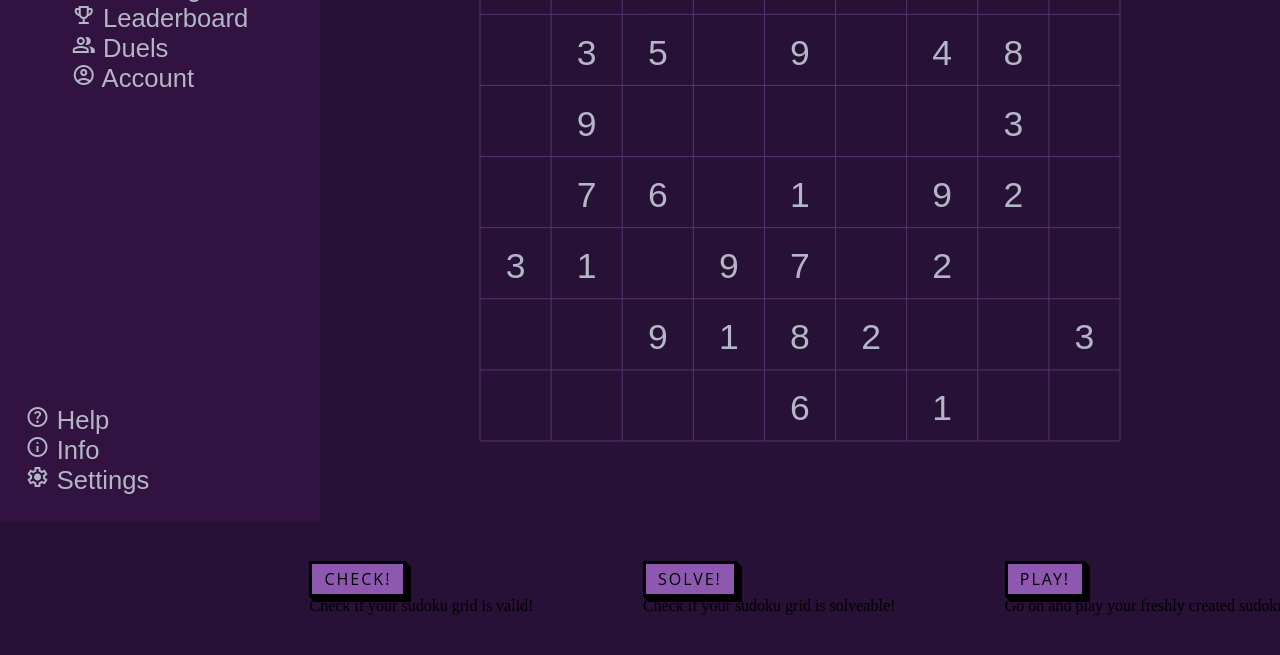
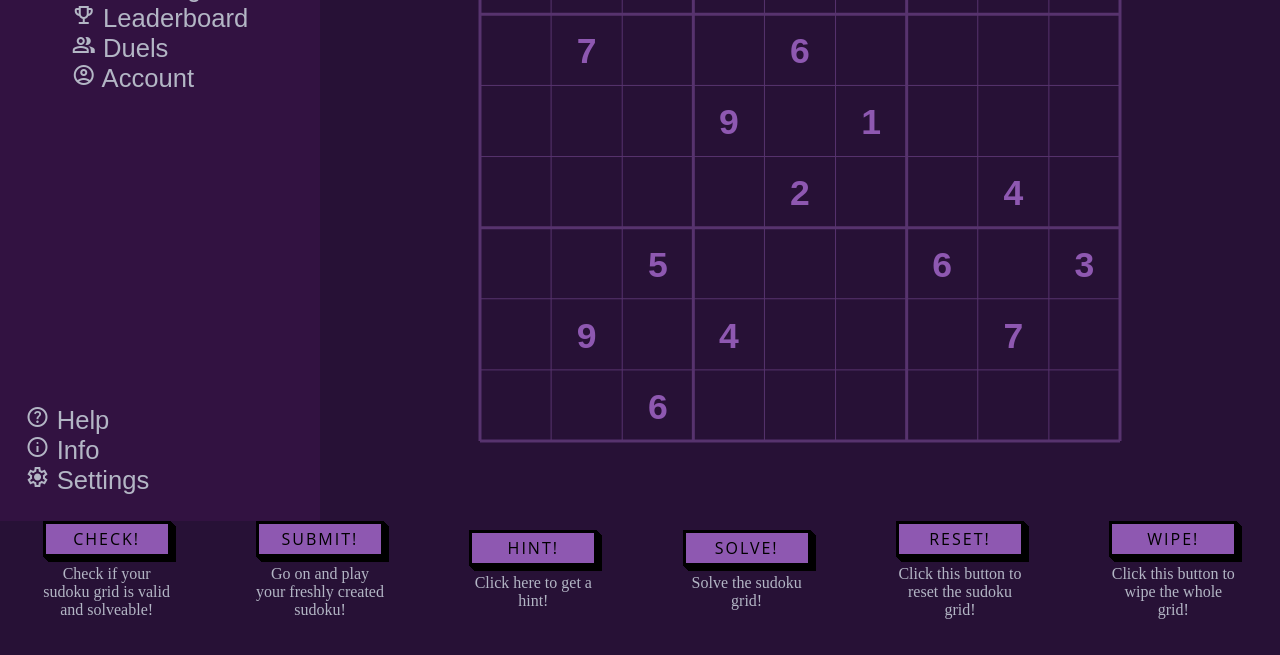
Before and after one commit to FishKnuckles/zavrsni-new, a plain HTML site: page kod/play.html in a window 1280 px wide. Shown: the part 279-934 px from the top of the page. After the commit the page ends 898 px from the top, so only its background shows below. Drawn offline with nearby package versions, Linux system fonts and the light colour scheme; a web font is replaced by a local one.

Commit message:
Add files via upload

```diff
--- a/kod/play.html
+++ b/kod/play.html
@@ -15,17 +15,29 @@
         </div>
 
         <div id="buttons-div">
-            <div id="check-div">
+                        <div id="check-div">
                 <button class="button-54" role="button" id="check" onclick="check()">Check!</button>
-                <p>Check if your sudoku grid is valid!</p>
+                <p>Check if your sudoku grid is valid and solveable!</p>
+            </div>
+            <div id="play-div">
+                <button class="button-54" role="button" id="play" onclick="play()">Submit!</button>
+                <p>Go on and play your freshly created sudoku!</p>
+            </div>
+            <div id="help-div">
+                <button class="button-54" role="button" id="help" onclick="hint()">Hint!</button>
+                <p>Click here to get a hint!</p>
             </div>
             <div id="solve-div">
                 <button class="button-54" role="button" id="solve" onclick="solve()">Solve!</button>
-                <p>Check if your sudoku grid is solveable!</p>
+                <p>Solve the sudoku grid!</p>
             </div>
-            <div id="play-div">
-                <button class="button-54" role="button" id="play" onclick="play()">Play!</button>
-                <p>Go on and play your freshly created sudoku!</p>
+            <div id="reset-div">
+                <button class="button-54" role="button" id="reset" onclick="reset()">Reset!</button>
+                <p>Click this button to reset the sudoku grid!</p>
+            </div>
+            <div id="wipe-div">
+                <button class="button-54" role="button" id="wipe" onclick="wipe()">Wipe!</button>
+                <p>Click this button to wipe the whole grid!</p>
             </div>
         </div>
     </div>
--- a/kod/play.js
+++ b/kod/play.js
@@ -2,37 +2,37 @@ let canvas = document.getElementById("canvas");
 let ctx = canvas.getContext("2d");
 
 let originalGrid = [
-  ["0", "0", "4", "0", "5", "0", "0", "0", "0"],
-  ["9", "0", "0", "7", "3", "4", "6", "0", "0"],
-  ["0", "0", "3", "0", "2", "1", "0", "4", "9"],
-  ["0", "3", "5", "0", "9", "0", "4", "8", "0"],
-  ["0", "9", "0", "0", "0", "0", "0", "3", "0"],
-  ["0", "7", "6", "0", "1", "0", "9", "2", "0"],
-  ["3", "1", "0", "9", "7", "0", "2", "0", "0"],
-  ["0", "0", "9", "1", "8", "2", "0", "0", "3"],
-  ["0", "0", "0", "0", "6", "0", "1", "0", "0"],
+    ["0", "0", "0", "0", "0", "0", "2", "0", "0"],
+    ["0", "8", "0", "0", "0", "7", "0", "9", "0"],
+    ["6", "0", "2", "0", "0", "0", "5", "0", "0"],
+    ["0", "7", "0", "0", "6", "0", "0", "0", "0"],
+    ["0", "0", "0", "9", "0", "1", "0", "0", "0"],
+    ["0", "0", "0", "0", "2", "0", "0", "4", "0"],
+    ["0", "0", "5", "0", "0", "0", "6", "0", "3"],
+    ["0", "9", "0", "4", "0", "0", "0", "7", "0"],
+    ["0", "0", "6", "0", "0", "0", "0", "0", "0"]
   ];
 let grid = [
-  ["0", "0", "4", "0", "5", "0", "0", "0", "0"],
-  ["9", "0", "0", "7", "3", "4", "6", "0", "0"],
-  ["0", "0", "3", "0", "2", "1", "0", "4", "9"],
-  ["0", "3", "5", "0", "9", "0", "4", "8", "0"],
-  ["0", "9", "0", "0", "0", "0", "0", "3", "0"],
-  ["0", "7", "6", "0", "1", "0", "9", "2", "0"],
-  ["3", "1", "0", "9", "7", "0", "2", "0", "0"],
-  ["0", "0", "9", "1", "8", "2", "0", "0", "3"],
-  ["0", "0", "0", "0", "6", "0", "1", "0", "0"],
+    ["0", "0", "0", "0", "0", "0", "0", "0", "0"],
+    ["0", "0", "0", "0", "0", "0", "0", "0", "0"],
+    ["0", "0", "0", "0", "0", "0", "0", "0", "0"],
+    ["0", "0", "0", "0", "0", "0", "0", "0", "0"],
+    ["0", "0", "0", "0", "0", "0", "0", "0", "0"],
+    ["0", "0", "0", "0", "0", "0", "0", "0", "0"],
+    ["0", "0", "0", "0", "0", "0", "0", "0", "0"],
+    ["0", "0", "0", "0", "0", "0", "0", "0", "0"],
+    ["0", "0", "0", "0", "0", "0", "0", "0", "0"]
 ];
 let solutionGrid = [
-  ["0", "0", "4", "0", "5", "0", "0", "0", "0"],
-  ["9", "0", "0", "7", "3", "4", "6", "0", "0"],
-  ["0", "0", "3", "0", "2", "1", "0", "4", "9"],
-  ["0", "3", "5", "0", "9", "0", "4", "8", "0"],
-  ["0", "9", "0", "0", "0", "0", "0", "3", "0"],
-  ["0", "7", "6", "0", "1", "0", "9", "2", "0"],
-  ["3", "1", "0", "9", "7", "0", "2", "0", "0"],
-  ["0", "0", "9", "1", "8", "2", "0", "0", "3"],
-  ["0", "0", "0", "0", "6", "0", "1", "0", "0"],
+    ["0", "0", "0", "0", "0", "0", "0", "0", "0"],
+    ["0", "0", "0", "0", "0", "0", "0", "0", "0"],
+    ["0", "0", "0", "0", "0", "0", "0", "0", "0"],
+    ["0", "0", "0", "0", "0", "0", "0", "0", "0"],
+    ["0", "0", "0", "0", "0", "0", "0", "0", "0"],
+    ["0", "0", "0", "0", "0", "0", "0", "0", "0"],
+    ["0", "0", "0", "0", "0", "0", "0", "0", "0"],
+    ["0", "0", "0", "0", "0", "0", "0", "0", "0"],
+    ["0", "0", "0", "0", "0", "0", "0", "0", "0"]
 ];
 
 let gridSize;
@@ -41,61 +41,93 @@ let xOffset;
 let yOffset;
 let canvasOffset;
 let selectedCell = [-1, -1];
+
 function Draw() {
     parent_bb = canvas.parentElement.getBoundingClientRect();
-  canvas_bb = canvas.getBoundingClientRect();
+    window_bb = document.getElementsByTagName("body")[0].getBoundingClientRect();
     canvas.width = parent_bb.width;
     canvas.height = parent_bb.height;
 
-  const min = Math.min(canvas.width, canvas.height);
-  gridSize = min * 0.8;
-  cellSize = gridSize / 9;
-  xOffset = (canvas.width - gridSize) / 2;
-  yOffset = (canvas.height - gridSize) / 2;
+    let min = Math.min(canvas.width, canvas.height);
+    gridSize = min*0.8;
+    cellSize = gridSize/9;
+    xOffset = (canvas.width - gridSize)/2;
+    yOffset = (canvas.height - gridSize)/2;
+    canvasOffset = window_bb.width - canvas.width;
 
     ctx.fillStyle = "#271136";
-  ctx.fillRect(0, 0, canvas.width, canvas.height);
+    ctx.fillRect(xOffset, yOffset, gridSize, gridSize);
+    if(!(selectedCell[0] == -1 && selectedCell[1] == -1)){
+        ctx.fillStyle = "#8E58B1";
+        console.log(selectedCell[0], selectedCell[1]);
+        ctx.fillRect(
+            xOffset + selectedCell[0]*cellSize,
+            yOffset + selectedCell[1]*cellSize,
+            cellSize,
+            cellSize
+        );
+        console.log(xOffset + selectedCell[0]*cellSize,
+            yOffset + selectedCell[1]*cellSize);
+    }
 
-  // Draw grid lines
     ctx.strokeStyle = "#57336E";
+
     ctx.lineWidth = 1;
-  for (let i = 0; i < 10; i++) {
+    ctx.rect(xOffset, yOffset, gridSize, gridSize);
+    ctx.stroke();
+    for(let i = 0; i<10; i++) {
         ctx.beginPath();
-    ctx.moveTo(xOffset + i * cellSize, yOffset);
-    ctx.lineTo(xOffset + i * cellSize, yOffset + gridSize);
-    ctx.moveTo(xOffset, yOffset + i * cellSize);
-    ctx.lineTo(xOffset + gridSize, yOffset + i * cellSize);
+        if(i%3 === 0 || i == 9) {
+            ctx.lineWidth = 3;
+        }
+        else {
+            ctx.lineWidth = 1;
+        }
+
+        ctx.moveTo(xOffset+cellSize*i, yOffset);
+        ctx.lineTo(xOffset+cellSize*i, yOffset+gridSize);
+        ctx.moveTo(xOffset, yOffset+cellSize*i);
+        ctx.lineTo(xOffset+gridSize, yOffset+cellSize*i);
         ctx.stroke();
     }
 
-  // Highlight selected cell
-  if (selectedCell[0] !== -1 && selectedCell[1] !== -1) {
-    ctx.fillStyle = "#8E58B1";
-    ctx.fillRect(
-      xOffset + selectedCell[0] * cellSize,
-      yOffset + selectedCell[1] * cellSize,
-      cellSize,
-      cellSize
-    );
-  }
-
-  // Draw text
-  fontSize = cellSize / 2;
+    let x, y, xCenter, yCenter, fontSize;
+    fontSize = cellSize/2;
     ctx.font = `${fontSize}px Arial`;
     ctx.fillStyle = "#B3B6C5";
     for (let i = 0; i < grid.length; i++) {
         for (let j = 0; j < grid[i].length; j++) {
-      if (grid[i][j] !== "0") {
-        const text = grid[i][j];
-        const xCenter = (cellSize - ctx.measureText(text).width) / 2;
-        const yCenter = (7 / 8) * cellSize - cellSize / 2 + cellSize / 3;
-        const x = xOffset + xCenter + j * cellSize;
-        const y = yOffset + yCenter + i * cellSize;
-        ctx.fillText(text, x, y);
+            if (grid[i][j] === "0") continue;
+            xCenter = (cellSize - ctx.measureText(grid[i][j]).width)/2;
+            yCenter = (7/8*cellSize - fontSize)/2 + fontSize;
+            x = xOffset+xCenter+cellSize*j;
+            y = yOffset+yCenter+cellSize*i;
+            // Check if the value exists in originalGrid
+            if (grid[i][j] === originalGrid[i][j]) {
+                // Set font to bold
+                ctx.font = `bold ${fontSize}px Arial`;
+                ctx.fillStyle = "#8E58B1";
+            }
+            ctx.fillText(grid[i][j], x, y);
+            ctx.font = `${fontSize}px Arial`;
+            ctx.fillStyle = "#B3B6C5";
         }
     }
 }
+
+let possibleNumbers = ["1", "2", "3", "4", "5", "6", "7", "8", "9"];
+
+function initializeGrids() {
+    check();
+    for(i = 0; i < grid.length; i++) {
+        for(j = 0; j < grid.length; j++) {
+            grid[i][j] = originalGrid[i][j];
+            solutionGrid[i][j] = originalGrid[i][j];
         }
+    }
+}
+initializeGrids();
+solveSolutionGrid();
 
 canvas.addEventListener("click", (e) => {
     const rect = canvas.getBoundingClientRect();
@@ -113,155 +145,139 @@ canvas.addEventListener("click", (e) => {
         return;
     }
 
-  const selectedCellX = Math.floor((x - xOffset) / cellSize);
-  const selectedCellY = Math.floor((y - yOffset) / cellSize);
+    const selectedColumn = Math.floor((x - xOffset) / cellSize);
+    const selectedRow = Math.floor((y - yOffset) / cellSize);
 
     // Register the selected cell
-  selectedCell = [selectedCellX, selectedCellY];
+    selectedCell = [selectedColumn, selectedRow];
 
     // Redraw the canvas
     Draw();
     });
 
 // Listen for keydown events on the document
-document.addEventListener("keydown", (e) => {
-  // Check if a number key is pressed
-  if (selectedCell[0] !== -1 && selectedCell[1] !== -1) {
-    // Check if a cell is selected
-    if (e.key >= "1" && e.key <= "9") {
-      if (grid[selectedCell[1]][selectedCell[0]] === "0") {
-        // Fill the selected cell with the pressed number
-        const number = e.key;
-        grid[selectedCell[1]][selectedCell[0]] = number;
+document.addEventListener("keydown", input);
 
-        // Redraw the canvas
+function input(event){
+    if(selectedCell[0] != -1 && selectedCell[1] != -1) {
+        if(originalGrid[selectedCell[1]][selectedCell[0]] == "0") {
+            if(event.key >= "1" && event.key <= "9") {
+                grid[selectedCell[1]][selectedCell[0]] = event.key;
+                console.log(isValid(event.key,selectedCell[0],selectedCell[1],grid));
+            }
+        }
+        else {
+            window.alert("You can't overwrite originally written numbers");
+        }
+    }
     Draw();
 }
-    }
-  }
-});
-
-// function Draw() {
-//     parent_bb = canvas.parentElement.getBoundingClientRect();
-//     window_bb = document.getElementsByTagName("body")[0].getBoundingClientRect();
-//     canvas.width = parent_bb.width;
-//     canvas.height = parent_bb.height;
-
-//     let min = Math.min(canvas.width, canvas.height);
-//     gridSize = min*0.8;
-//     cellSize = gridSize/9;
-//     xOffset = (canvas.width - gridSize)/2;
-//     yOffset = (canvas.height - gridSize)/2;
-//     canvasOffset = window_bb.width - canvas.width;
-
-//     ctx.fillStyle = "#271136";
-//     ctx.fillRect(xOffset, yOffset, gridSize, gridSize);
-//     if(!(selectedCell[0] == -1 && selectedCell[1] == -1)){
-//         ctx.fillStyle = "#8E58B1";
-//         console.log(selectedCell[0], selectedCell[1]);
-//         ctx.fillRect(
-//             xOffset + selectedCell[0]*cellSize,
-//             yOffset + selectedCell[1]*cellSize,
-//             cellSize,
-//             cellSize
-//         );
-//         console.log(xOffset + selectedCell[0]*cellSize,
-//             yOffset + selectedCell[1]*cellSize);
-//     }
-
-//     ctx.strokeStyle = "#57336E";
-
-//     ctx.lineWidth = 1;
-//     ctx.rect(xOffset, yOffset, gridSize, gridSize);
-//     ctx.stroke();
-//     for(let i = 0; i<9; i++) {
-//         ctx.beginPath();
-//         if(i%3 === 0 && i !== 0) {
-//             ctx.lineWidth = 4;
-//         }
-//         else {
-//             ctx.lineWidth = 1;
-//         }
-
-//         ctx.moveTo(xOffset+cellSize*i, yOffset);
-//         ctx.lineTo(xOffset+cellSize*i, yOffset+gridSize);
-//         ctx.moveTo(xOffset, yOffset+cellSize*i);
-//         ctx.lineTo(xOffset+gridSize, yOffset+cellSize*i);
-//         ctx.stroke();
-//     }
-
-//     let x, y, xCenter, yCenter, fontSize;
-//     fontSize = cellSize/2;
-//     ctx.font = `${fontSize}px Arial`;
-//     ctx.fillStyle = "#B3B6C5";
-//     for (let i = 0; i < grid.length; i++) {
-//         for (let j = 0; j < grid[i].length; j++) {
-//             if (grid[i][j] === "0") continue;
-//             xCenter = (cellSize - ctx.measureText(grid[i][j]).width)/2;
-//             yCenter = (7/8*cellSize - fontSize)/2 + fontSize;
-//             x = xOffset+xCenter+cellSize*j;
-//             y = yOffset+yCenter+cellSize*i;
-//             ctx.fillText(grid[i][j], x, y);
-//         }
-
-//     }
-
-// }
-
-// canvas.addEventListener('click', (e) => {
-//     let x = e.clientX;
-//     let y = e.clientY;
-//     console.log(x, y);
-//     let xTotal = xOffset + canvasOffset/2 - 10;
-//     if (!(x > xTotal && x < (gridSize + xTotal))){
-//         return;
-//     }
-//     if(!(y > yOffset && y < (gridSize + yOffset))) {
-//         return;
-//     }
-//     let selectedCellX = Math.floor((x - xTotal)/cellSize);
-//     let selectedCellY = Math.floor((y - yOffset)/cellSize);
-//     selectedCell = [selectedCellX, selectedCellY];
-//     Draw();
-// });
-canvas.addEventListener("click", (e) => {
-  const rect = canvas.getBoundingClientRect();
-  const x = e.clientX - rect.left;
-  const y = e.clientY - rect.top;
-
-  if (
-    !(
-      x >= xOffset &&
-      x <= xOffset + gridSize &&
-      y >= yOffset &&
-      y <= yOffset + gridSize
-    )
-  ) {
-    return;
-  }
-
-  const selectedCellX = Math.floor((x - xOffset) / cellSize);
-  const selectedCellY = Math.floor((y - yOffset) / cellSize);
-  selectedCell = [selectedCellX, selectedCellY];
-  Draw();
-});
 
 Draw();
 window.addEventListener("resize", Draw);
 
-function isValid(number, row, col, board) {
-  for (let i = 0; i < grid.length; i++) {
-    if (grid[row][i] === number || grid[i][col] === number) {
+function hint() {
+    if(selectedCell[0] != -1 && selectedCell[1] != -1) {
+        if(grid[selectedCell[1]][selectedCell[0]] == "0") {
+            grid[selectedCell[1]][selectedCell[0]] = solutionGrid[selectedCell[1]][selectedCell[0]];
+        }
+    }
+    else {
+        function getRandomNumbers() {
+            return Math.floor(Math.random() * 9);
+        }
+        let randomNum1 = getRandomNumbers().toString();
+        let randomNum2 = getRandomNumbers().toString();
+        console.log(randomNum1, randomNum2);
+        if(grid[randomNum1][randomNum2] == "0") {
+            grid[randomNum1][randomNum2] = solutionGrid[randomNum1][randomNum2];
+        }
+        else hint();
+    }
+    Draw();
+}
+
+function check() {
+    const rowSet = new Set();
+    const colSet = new Set();
+    const boxSet = new Set();
+
+    for(let i = 0; i < originalGrid.length; i++) {
+        const row = originalGrid[i];
+        for(let j = 0; j < originalGrid.length; j++) {
+            const rowNum = row[j];
+            const colNum = originalGrid[j][i];
+            const boxNum = originalGrid[3*Math.floor(i/3) + Math.floor(j/3)][((i*3)%9) + (j%3)];
+
+            if(rowNum !== "0") {
+                if(rowSet.has(rowNum))
+                    return false;
+                rowSet.add(rowNum);
+            }
+            if(colNum !== "0") {
+                if (colSet.has(colNum))
+                    return false;
+                colSet.add(colNum);
+            }
+            if(boxNum !== "0") {
+                if(boxSet.has(boxNum))
+                    return false;
+                boxSet.add(boxNum);
+            }
+        }
+        rowSet.clear();
+        colSet.clear();
+        boxSet.clear();
+    }
+    return true;
+}
+
+function solveSolutionGrid() {
+    let emptySpaces = [];
+
+    for(let i = 0; i < solutionGrid.length; i++) {
+        for(let j = 0; j < solutionGrid.length; j++) {
+            if(solutionGrid[i][j] === "0") {
+                emptySpaces.push({row: i, col: j});
+            }
+        }
+    }
+    function recurse(emptySpaceIndex) {
+        if(emptySpaceIndex === emptySpaces.length){
+            return true;
+        }
+
+        const {row, col} = emptySpaces[emptySpaceIndex];
+
+        for(let i = 0; i < possibleNumbers.length; i++) {
+            let num = possibleNumbers[i];
+            if(isValid(num, row, col, solutionGrid)) {
+                solutionGrid[row][col] = num;
+
+                if(recurse(emptySpaceIndex + 1)) {
+                    return true;
+                }
+                solutionGrid[row][col] = "0";
+            }
+        }
         return false;
     }
+    recurse(0);
+}
+
+function isValid(number, row, col, board){
+    for(let i = 0; i<grid.length; i++) {
+        if(board[row][i] === number || board[i][col] === number) {
+            return false;
+        }
+
         //proverava 3x3 subgridove
+        let startRow = Math.floor(row / 3) *3;
+        let startCol = Math.floor(col / 3) *3;
 
-    let startRow = Math.floor(row / 3) * 3;
-    let startCol = Math.floor(col / 3) * 3;
-
-    for (let i = startRow; i < startRow + 3; i++) {
-      for (let j = startCol; j < startCol + 3; j++) {
-        if (board[i][j] === number) {
+        for(let j = startRow; j < startRow+3; j++) {
+            for(let k = startCol; k < startCol+3; k++) {
+                if(board[j][k] === number) {
                     return false;
                 }
             }
@@ -270,52 +286,41 @@ function isValid(number, row, col, board) {
     return true;
 }
 
-let possibleNumbers = ["1", "2", "3", "4", "5", "6", "7", "8", "9"];
-var solve = function (grid) {
-  let emptySpaces = [];
-
+function solve() {
     for (let i = 0; i < grid.length; i++) {
-    for (j = 0; j < board.length; j++) {
-      if (grid[i][j] === "0") {
-        emptySpaces.push({ row: i, col: j });
+        for (let j = 0; j < grid[i].length; j++) {
+            grid[i][j] = solutionGrid[i][j];
         }
     }
+    Draw();
 }
 
-  function recurse(emptySpaceIndex) {
-    if (emptySpaceIndex >= emptySpaces.length) {
-      return true;
+function reset() {
+    initializeGrids()
+    selectedCell = [-1, -1];
+    solveSolutionGrid();
+    Draw();
 }
 
-    const { row, col } = emptySpaces[emptySpaceIndex + 1];
-
-    for (let i = 0; i < possibleNumbers.length; i++) {
-      let num = possibleNumbers[i];
-      if (isValid(num, row, col, board)) {
-        board[row][col] = num;
-
-        if (recurse(emptySpaceIndex + 1)) {
-          return true;
-        }
-        board[row][col] = "0";
+function wipe() {
+    for(i = 0; i < grid.length; i++) {
+        for(j = 0; j < grid.length; j++) {
+            grid[i][j] = "0";
+            originalGrid[i][j] = "0";
+            solutionGrid[i][j] ="0";
         }
     }
-    return false;
+    selectedCell = [-1, -1];
+    Draw();
 }
-  recurse(0);
 
-  return grid;
-};
-
-//if(isValid() === true) {
-//  document.getElementById("solve-button").style.color = "#00ff00";}
-
-const collapsedSidebar = document.querySelector(".collapsed_sidebar");
-const fullSidebar = document.querySelector(".sidebar");
-
-collapsedSidebar.addEventListener("click", () => {
-  fullSidebar.classList.toggle("hidden");
-});
-
-function solve() {}
-function hint() {}
+function submit() {
+    for(i = 0; i < grid.length; i++) {
+        for(j = 0; j < grid.length; j++) {
+            originalGrid[i][j] = grid[i][j];
+            solutionGrid[i][j] = grid[i][j];
+        }
+    }
+    check();
+    solveSolutionGrid();
+}
--- a/kod/styles/play.css
+++ b/kod/styles/play.css
@@ -3,7 +3,7 @@ body {
 }
 
 #content-div {
-  /* width: "100%"; */
+  width: 100%;
   flex-flow: wrap;
   display: flex;
   flex-direction: "column";
@@ -24,14 +24,46 @@ body {
   height: 100vh;
 }
 
+#buttons-div {
+  display: flex;
+  flex-direction: row;
+  justify-content: space-around; /* Evenly space buttons horizontally */
+  align-items: center;
+  height: 100%;
+}
 
-#buttons-div {
-    /* background-color: #fff; */
-    width: 100%; /* Set width to 30% */
-    display: flex;
-    flex-direction: row;
-    padding: 5vh;
-    justify-content: space-evenly; /* Center content vertically */
-    align-items: center; /* Center content horizontally */
-    margin: 0 20vh;
+#buttons-div > div {
+  width: 10%; /* Adjust the width of each button container */
 }
+
+.button-54 {
+  width: 100%; /* Make buttons fill the width of their container */
+  font-family: "Open Sans", sans-serif;
+  font-size: 16px;
+  letter-spacing: 2px;
+  text-decoration: none;
+  text-transform: uppercase;
+  color: black;
+  background-color: var(--highlight);
+  cursor: pointer;
+  border: 3px solid;
+  box-shadow: 1px 1px 0px 0px, 2px 2px 0px 0px, 3px 3px 0px 0px, 4px 4px 0px 0px, 5px 5px 0px 0px;
+  position: relative;
+  user-select: none;
+  -webkit-user-select: none;
+  touch-action: manipulation;
+}
+
+.button-54:active {
+  box-shadow: 0px 0px 0px 0px;
+  top: 5px;
+  left: 5px;
+  color: var(--highlight);
+  background-color: var(--background1);
+}
+
+p {
+  color: var(--text);
+  text-align: center;
+  padding-top: 1vh;
+}
```
Lines whose indentation alone changed are shown as unchanged.
